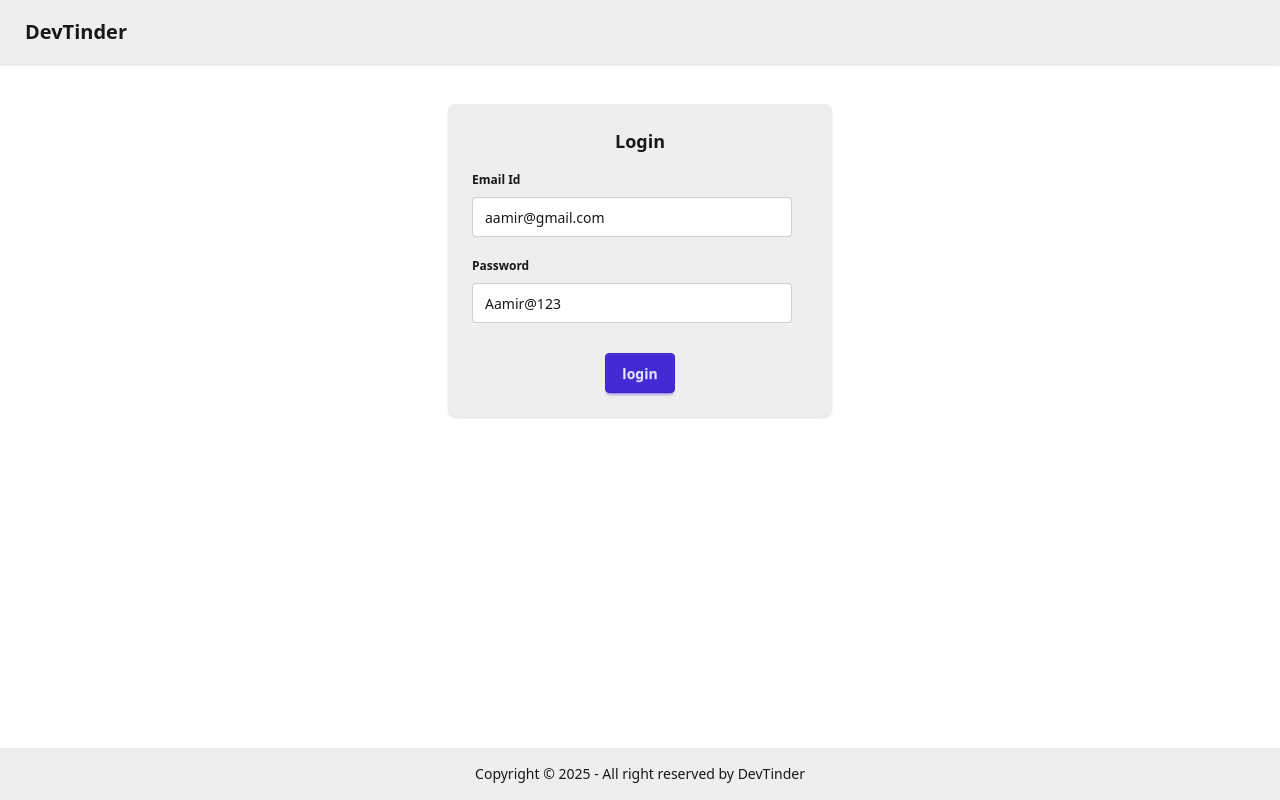
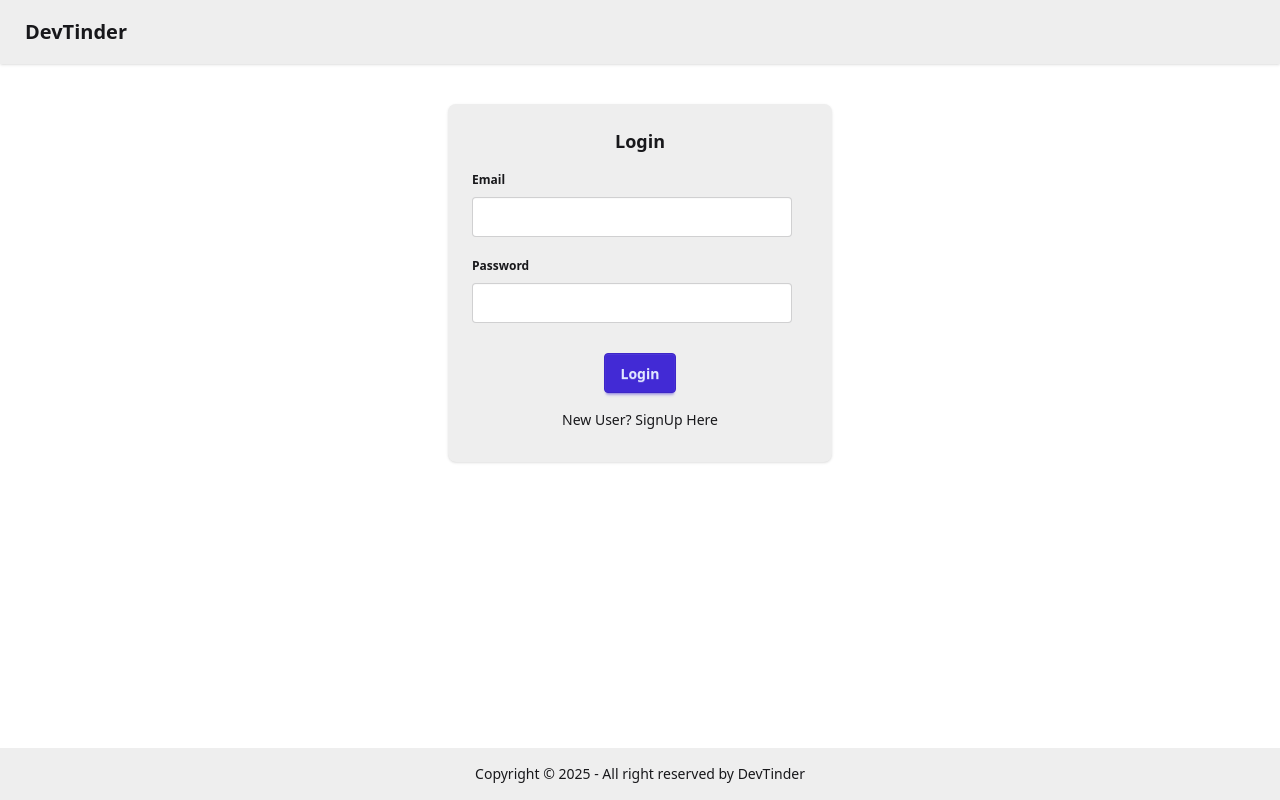
Before and after one commit to amarvus/DevTinder-frontend, a React (Vite) app: page /login in a window 1280 px wide. Built offline with nearby package versions, Linux system fonts and the light colour scheme; no server answers.

Commit message:
feat: signup completed frontend part

```diff
--- a/src/components/Login.jsx
+++ b/src/components/Login.jsx
@@ -6,8 +6,11 @@ import { useNavigate } from "react-router-dom";
 import { API_URL } from "../utils/constants";
 
 const Login = () => {
-  const [emailId, setEmailId] = useState("aamir@gmail.com");
-  const [password, setPassword] = useState("Aamir@123");
+  const [emailId, setEmailId] = useState("");
+  const [password, setPassword] = useState("");
+  const [firstName, setFirstName] = useState("");
+  const [lastName, setLastName] = useState("");
+  const [isLoginForm, setIsLoginForm] = useState(true);
   const [error, setError] = useState("");
   const dispatch = useDispatch();
   const navigate = useNavigate();
@@ -33,14 +36,53 @@ const Login = () => {
     }
   };
 
+  const handleSignUp = async () => {
+    try {
+      const res = await axios.post(
+        API_URL + "/signup",
+        { firstName, lastName, emailId, password },
+        { withCredentials: true }
+      );
+
+      dispatch(addUser(res?.data?.data));
+      navigate("/profile");
+    } catch (err) {
+      console.error(err);
+    }
+  };
+
   return (
     <div className="flex justify-center my-10">
       <div className="card bg-base-300 w-96 shadow-sm">
         <div className="card-body">
-          <h2 className="card-title justify-center">Login</h2>
+          <h2 className="card-title justify-center">
+            {isLoginForm ? "Login" : "Sign Up"}
+          </h2>
           <div>
+            {!isLoginForm && (
+              <>
+                <fieldset className="fieldset">
+                  <legend className="fieldset-legend">First Name</legend>
+                  <input
+                    type="text"
+                    value={firstName}
+                    className="input"
+                    onChange={(e) => setFirstName(e.target.value)}
+                  />
+                </fieldset>
+                <fieldset className="fieldset my-2">
+                  <legend className="fieldset-legend">Last Name</legend>
+                  <input
+                    type="text"
+                    value={lastName}
+                    className="input"
+                    onChange={(e) => setLastName(e.target.value)}
+                  />
+                </fieldset>
+              </>
+            )}
             <fieldset className="fieldset">
-              <legend className="fieldset-legend">Email Id</legend>
+              <legend className="fieldset-legend">Email</legend>
               <input
                 type="text"
                 value={emailId}
@@ -59,11 +101,23 @@ const Login = () => {
             </fieldset>
           </div>
           <p className="text-red-500">{error}</p>
+
           <div className="card-actions justify-center mt-0.5">
-            <button className="btn btn-primary" onClick={handleLogin}>
-              login
+            <button
+              className="btn btn-primary"
+              onClick={isLoginForm ? handleLogin : handleSignUp}
+            >
+              {isLoginForm ? "Login" : "Sign UP"}
             </button>
           </div>
+          <p
+            className="m-auto cursor-pointer py-2"
+            onClick={() => setIsLoginForm((value) => !value)}
+          >
+            {isLoginForm
+              ? "New User? SignUp Here"
+              : "Existing User? Login Here"}
+          </p>
         </div>
       </div>
     </div>
```
